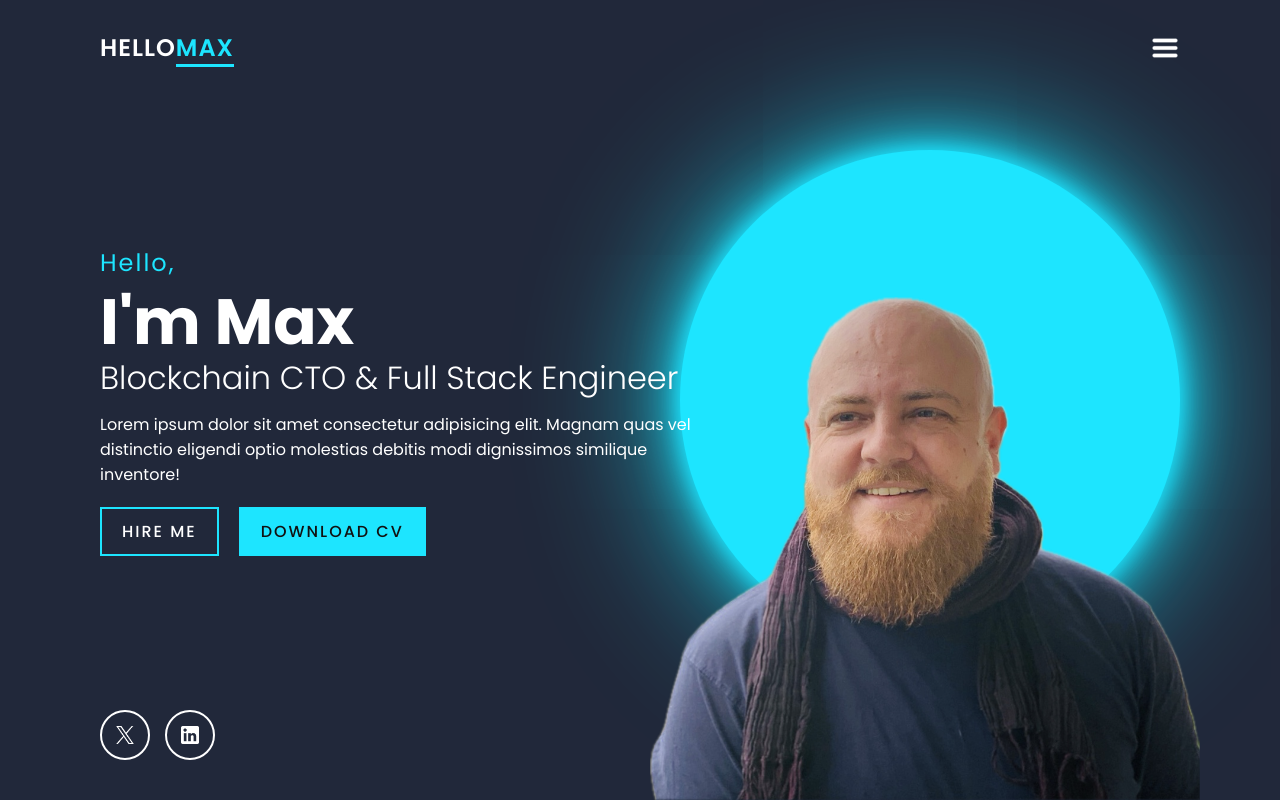
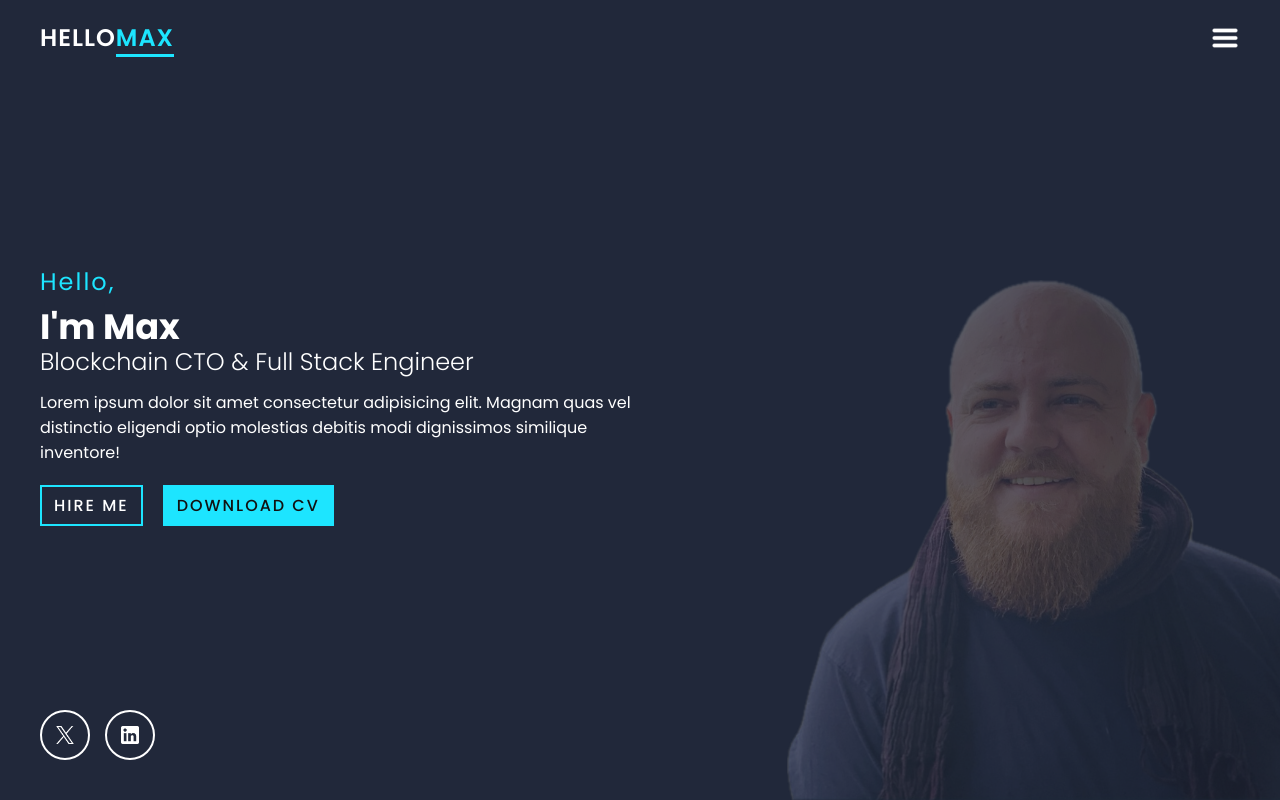
Before and after one commit to manthis/hellomax-website, a Next.js app: page / in a window 1280 px wide. Built offline with nearby package versions, Linux system fonts and the light colour scheme.

Commit message:
Added div to handle main image and modified CSS to handle responsiveness.

```diff
--- a/app/globals.css
+++ b/app/globals.css
@@ -51,26 +51,17 @@ section {
     overflow-x: hidden;
 }
 
-section::before {
-    content: "";
-    position: absolute;
-    top: 50%;
-    transform: translateY(-50%);
-    right: 100px;
-    width: 500px;
-    height: 500px;
-    background: #1de5ff;
-    border-radius: 50%;
-    box-shadow:
-        0 0 20px #1de5ff,
-        0 0 50px #1de5ff,
-        0 0 150px #1de5ff;
-    transition: 1s;
-}
-
+/*
 section.active::before {
     background: #21283a;
     box-shadow: 0 0 0 5000px #141821;
+}
+*/
+
+section.active .logo,
+section.active .content,
+section.active .sci {
+    transform: scale(0);
 }
 
 header {
@@ -123,12 +114,36 @@ header .toggle.active {
     filter: invert(1);
 }
 
+.imageBox::before {
+    content: "";
+    position: absolute;
+    top: 50%;
+    transform: translateY(-50%);
+    right: 12%;
+    width: 650px;
+    height: 650px;
+    background: #1de5ff;
+    border-radius: 50%;
+    box-shadow:
+        0 0 20px #1de5ff,
+        0 0 50px #1de5ff,
+        0 0 150px #1de5ff;
+    transition: 1s;
+}
+
+.imageBox.active::before {
+    background: #21283a;
+    box-shadow: 0 0 0 5000px #141821;
+}
+
 .man {
     position: absolute;
     bottom: 0;
     right: 80px;
-    width: 550px;
+    max-height: 70vh;
+    min-height: 400px;
     transition: 0.5s;
+    max-width: 60%;
 }
 
 .content {
@@ -243,12 +258,6 @@ header .toggle.active {
     filter: invert(0);
 }
 
-section.active .logo,
-section.active .content,
-section.active .sci {
-    transform: scale(0);
-}
-
 .menu {
     position: fixed;
     top: 0;
@@ -292,12 +301,23 @@ section.active .menu {
     color: #161a23;
 }
 
-@media (max-width: 1200px) {
+/* Responsive */
+
+@media (max-width: 400px) {
+    body {
+        width: 400px;
+    }
+    .man {
+        min-height: 200px;
+    }
+}
+
+@media (max-width: 1300px) {
     section {
         padding: 40px;
     }
 
-    section:before {
+    .imageBox:before {
         opacity: 0;
     }
 
@@ -308,8 +328,9 @@ section.active .menu {
     .man {
         right: -75px;
         opacity: 0.3;
-        width: 500px;
+        max-height: 65vh;
         transition: 0.5s;
+        max-width: 100%;
     }
 
     .content .contentBx a {
@@ -330,3 +351,13 @@ section.active .menu {
         align-items: center;
     }
 }
+
+@media (max-height: 500px) {
+    section {
+        height: 500px;
+    }
+
+    .man {
+        min-height: 400px;
+    }
+}
--- a/app/page.tsx
+++ b/app/page.tsx
@@ -10,6 +10,10 @@ export default function Home() {
         if (menuToggle) {
             menuToggle.classList.toggle('active');
         }
+        let imageBox = document.querySelector('.imageBox');
+        if (imageBox) {
+            imageBox.classList.toggle('active');
+        }
     };
     return (
         <main>
@@ -20,7 +24,9 @@ export default function Home() {
                     </a>
                     <div className='toggle' onClick={handleClick}></div>
                 </header>
-                <img src='/images/maxime.png' className='man'></img>
+                <div className='imageBox'>
+                    <img src='/images/maxime.png' className='man'></img>
+                </div>
                 <div className='content'>
                     <div className='contentBx'>
                         <h4>Hello,</h4>
```
